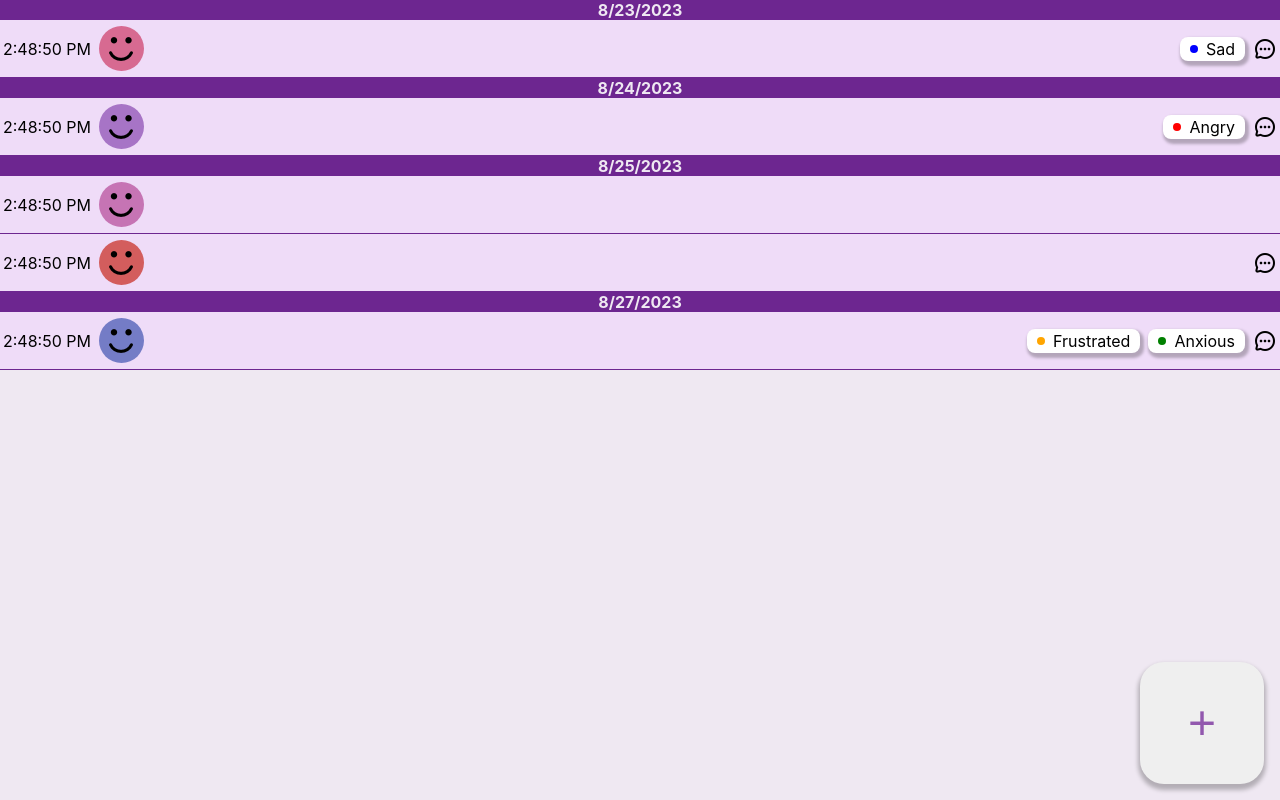
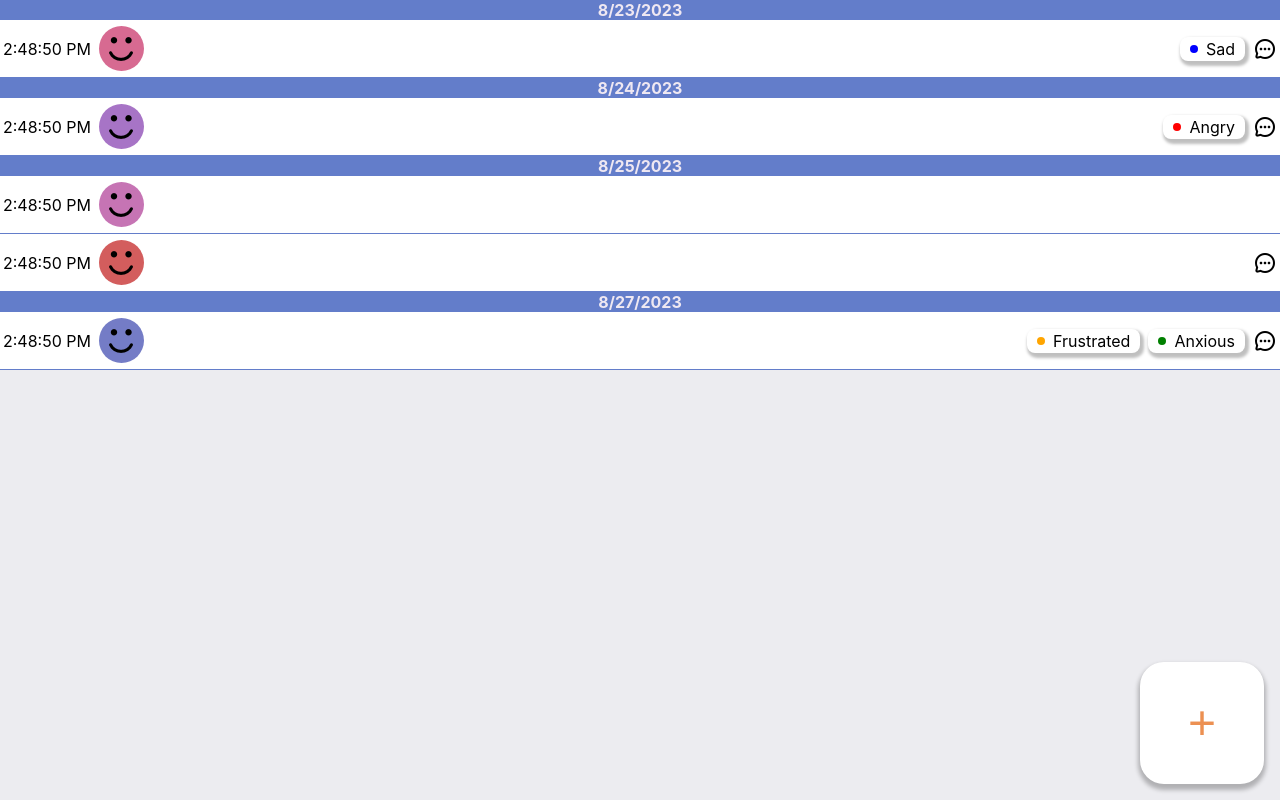
Before and after one commit to ndrlpzm/mood-tracker, a React (Create React App) app: page / in a window 1280 px wide. Built offline with nearby package versions, Linux system fonts and the light colour scheme.

Commit message:
changes light theme

```diff
--- a/src/index.css
+++ b/src/index.css
@@ -30,7 +30,7 @@ code {
 .tag-container{
   display: flex;
   align-items: center;
-  justify-content: end;
+  justify-content: flex-end;
   flex-wrap: wrap;
   flex-grow:1;
   column-gap: 8px;
@@ -38,7 +38,8 @@ code {
 }
 
 .fab-large {
-  color: var(--accent-base);
+  color: var(--accent-2-base);
+  background-color: var(--background-highlight);
   font-size: 3em;
   padding: 0.7em 1em;
   border-radius: 0.5em;
@@ -46,8 +47,8 @@ code {
   border: none;
 }
 .fab-large:hover {
-  background-color: var(--accent-base);
-  color: var(--background-base);
+  background-color: var(--accent-2-base);
+  color: var(--background-highlight);
   box-shadow: 0 4px 4px 2px rgba(0, 0, 0, 0.25);
 }
 .filled-button {
@@ -83,15 +84,19 @@ article {
 
 @media (prefers-color-scheme: light) {
   :root {
-    --background-base: #efe8f2;
-    --background-highlight: #efdcf8;
+    --background-base: #ececf0;
+    --background-highlight: #ffffff;
 
-    --foreground-base: #221c24;
+    --foreground-base: #241f1c;
     --foreground-contrast: #efe8f2;
 
-    --accent-base: #9258ae;
-    --accent-highlight: #ac74c8;
-    --accent-shadow: #6d2690;
+    --accent-base: #839ae2;
+    --accent-highlight: #bcc9f0;
+    --accent-shadow: #637dca;
+
+    --accent-2-base: #ec9052;
+    --accent-2-highlight: #eba475;
+    --accent-2-shadow: #d36922;
   }
 }
 
```
